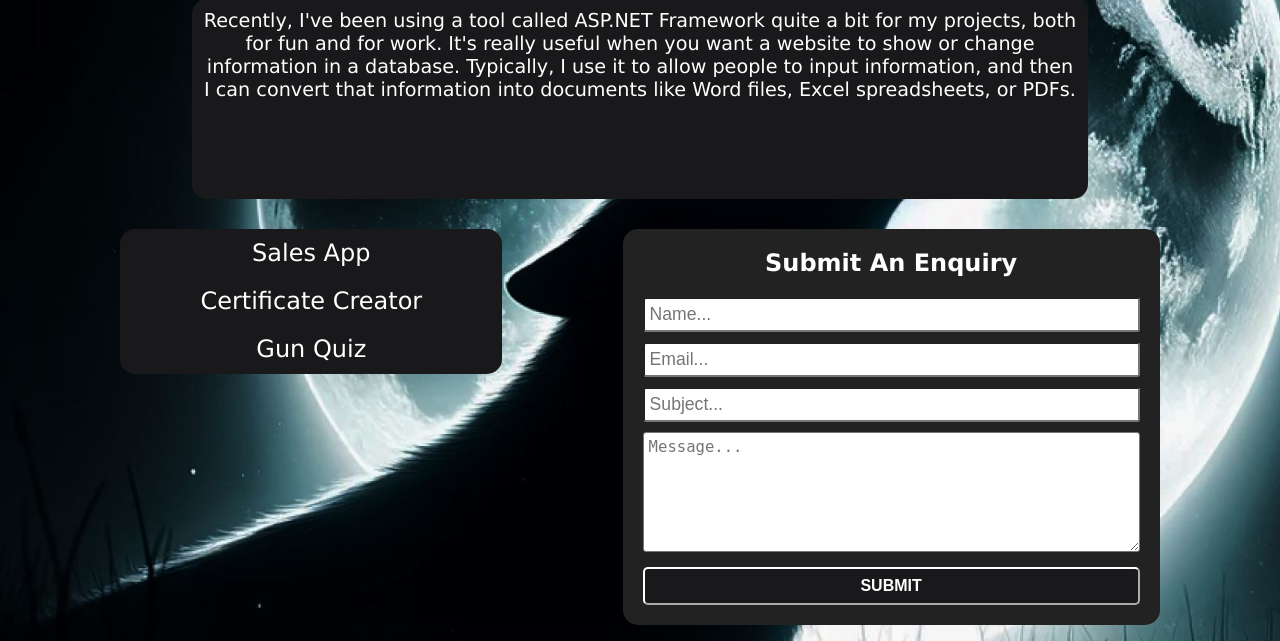
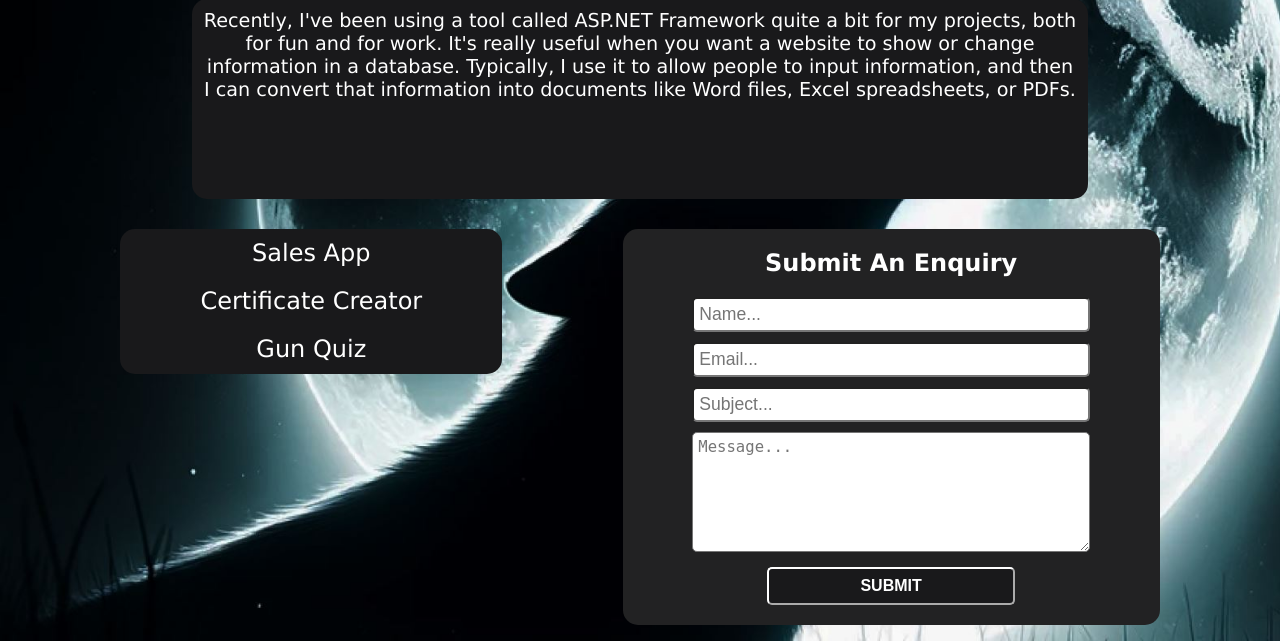
Before and after one commit to shadowwolf123987/Shadow-Dev-Website, a PHP site: page /shadowdev/pages/services/ASP.php in a window 1280 px wide. Shown: the part 236-877 px from the top of the page. Run offline with PHP 8.4, Linux system fonts and the light colour scheme; some libraries are stand-ins or nearby versions; some web fonts are replaced.

Commit message:
ShadowDev 1.4
Fixed WHGroup Project Slideshow
Improved WHGroup description
Fixed Project Title Links
Fixed Services Enquiry Alignment

```diff
--- a/pages/projects/AirgunRange.php
+++ b/pages/projects/AirgunRange.php
@@ -6,7 +6,7 @@
 		<?php include '../../templates/navbar.php';?>
 		<div class="projectContent" id="content">
 
-			<div class="projectTitleDiv clickable" onclick="https://www.airgunrange.co.uk/">
+			<div class="projectTitleDiv clickable" onclick='window.location.href="https://www.airgunrange.co.uk/"'>
 				Field Sport Air Gun Range
 			</div>
 
--- a/pages/projects/SalesApp.php
+++ b/pages/projects/SalesApp.php
@@ -6,7 +6,7 @@
 		<?php include '../../templates/navbar.php';?>
 		<div class="projectContent" id="content">
 
-			<div class="projectTitleDiv clickable" onclick="https://defensorsales20230302172119.azurewebsites.net/">
+			<div class="projectTitleDiv clickable" onclick='window.location.href="https://defensorsales20230302172119.azurewebsites.net/"'>
 				Defensor Sales App
 			</div>
 
--- a/pages/projects/WebsterAndHorsfall.php
+++ b/pages/projects/WebsterAndHorsfall.php
@@ -40,11 +40,14 @@
 
 			<div style="text-align:center">
 				<span class="dots" onclick="CurrentSlide(1)"></span>
+				<span class="dots" onclick="CurrentSlide(2)"></span>
+				<span class="dots" onclick="CurrentSlide(3)"></span>
+				<span class="dots" onclick="CurrentSlide(4)"></span>
 			</div>
 
 			<script src="./js/imgSlideshow.js"></script>
 			<div class="projectDescription">
-				This website was created for Webster and Horsfall during my week of work experience and during the time afterwards. It was created in <a href="./services/Wordpress">Wordpress using Elementor</a> and it showcases their subcompanies and partners
+				This website was created for Webster and Horsfall during my week of work experience and during the time afterwards. It was created in <a href="./services/Wordpress">Wordpress using Elementor</a> and it is used to showcase their subcompanies and partners. This website also displays their history and an amazing gallery of their paintings and media.
 			</div>
 		</div>
 	</div>
--- a/styles.css
+++ b/styles.css
@@ -659,7 +659,7 @@ img {vertical-align: middle;border-radius:15px;}
 .enquiryForm{
 	display: flex;
 	flex-direction: column;
-	justify-content: space-between;
+	align-items: center;
 	background-color: #222223;
 	padding: 20px;
 	border-radius: 15px;
@@ -671,15 +671,20 @@ img {vertical-align: middle;border-radius:15px;}
 }
 
 .enquiryInput{
+	width: 80%;
 	font-size: 1.1em;
 	margin: 5px 0;
-	border-radius: 3px;
+	border-radius: 5px;
 	padding: 5px;
 }
 
 .enquiryMessage{
 	font-size: 1.2em;
 	margin: 5px 0 15px 0;
+}
+
+.enquirySubmit{
+	width: 50%;
 }
 
  /* Individual Service Tablet Design */
--- a/templates/enquiryForm.php
+++ b/templates/enquiryForm.php
@@ -8,13 +8,7 @@
         <input class="enquiryInput" name="subject" placeholder="Subject..." required>
         <textarea class="enquiryInput enquiryMessage" name="message" cols="50" rows="6" maxlength="500" placeholder="Message..." required></textarea>
 
-        <button type="submit">SUBMIT</button>
+        <button class="enquirySubmit" type="submit">SUBMIT</button>
     </div>
     </form>
 </div>
-
-<script>
-  function onSubmit(token) {
-    document.getElementById("enquiryForm").submit();
-  }
-</script>
```
Also changed, not shown: pages/aboutme.php (+1 -7 lines).
